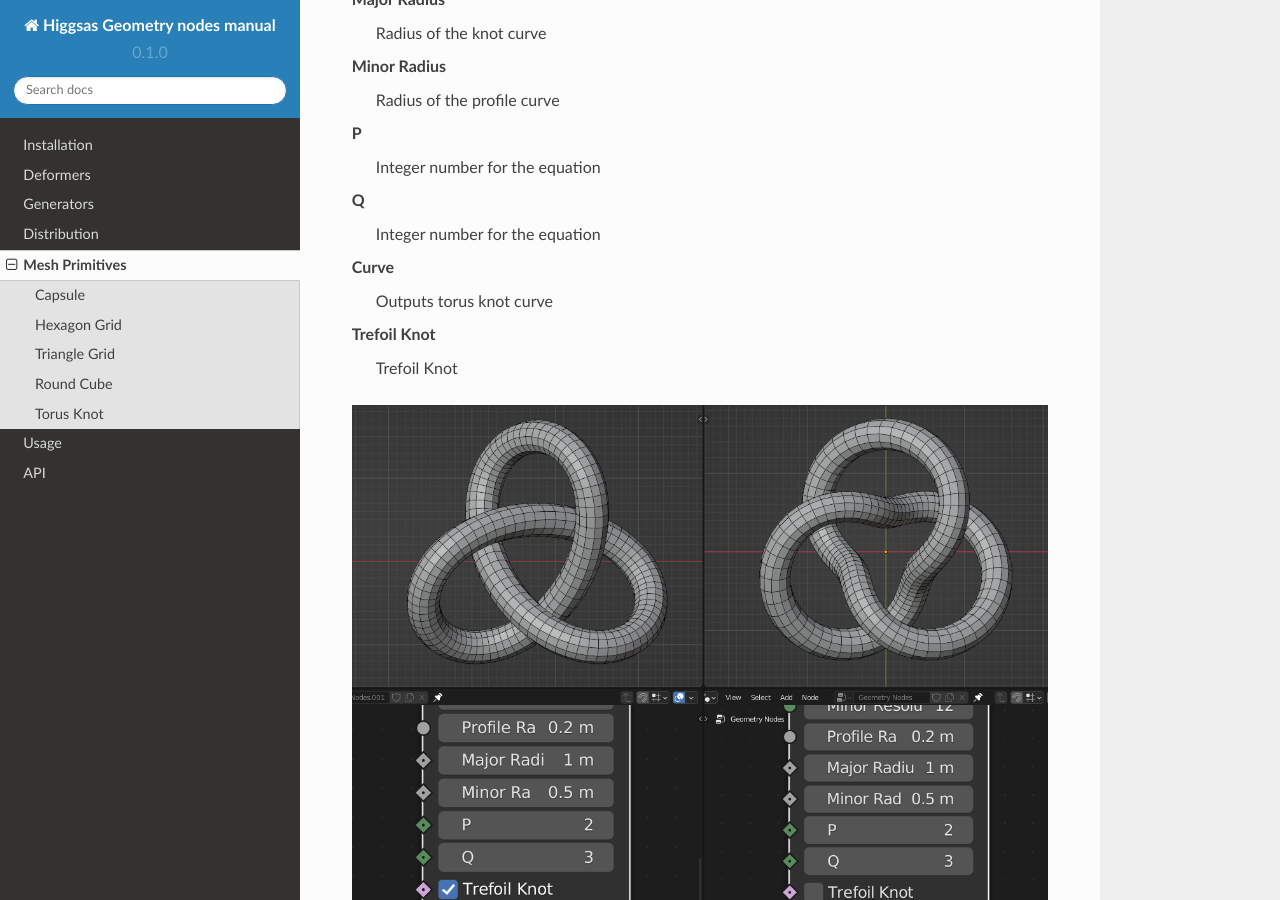
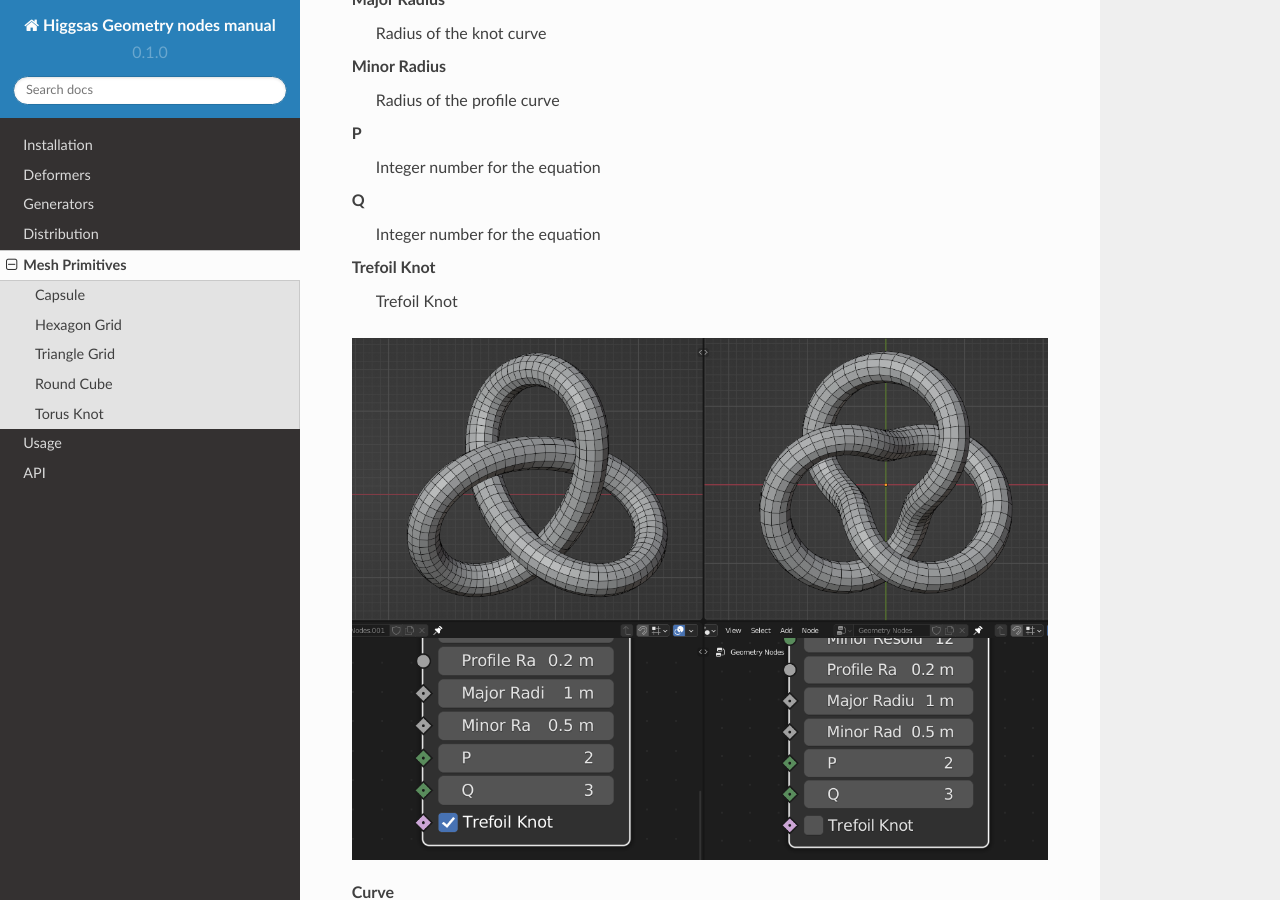
Before and after one commit to higgsas/higgsas_geo_nodes_manual, a Sphinx documentation site: the page built from docs/primitives.rst, in a window 1280 px wide and 900 px high, scrolled down 6713 px. Built offline with Sphinx 7.4.7 and the Read the Docs theme 2.0.0, drawn with Linux system fonts in a browser that asks for light colours.

```diff
--- a/docs/primitives.rst
+++ b/docs/primitives.rst
@@ -146,10 +146,10 @@ P
 Q
   Integer number for the equation
 
-Curve
-  Outputs torus knot curve
-
 Trefoil Knot
   Trefoil Knot
 
 .. image:: images/torus_knot_t.PNG
+
+Curve
+  Outputs torus knot curve
```
